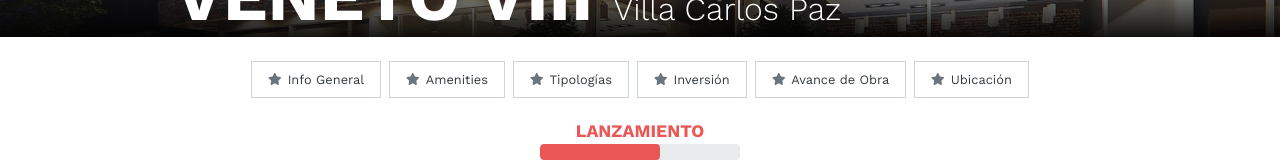
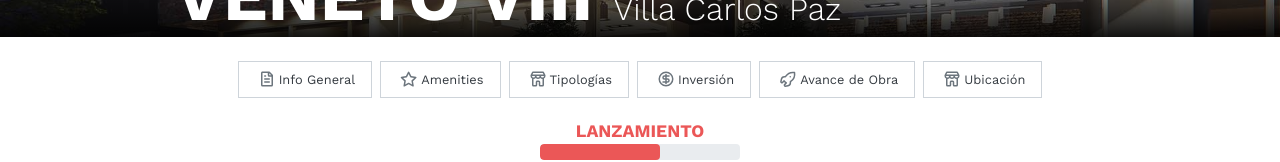
Before and after one commit to wipargentina/constructora-del-valle-web, a Next.js app: page /veneto-8 in a window 1280 px wide. Shown: the part 484-646 px from the top of the page. Built offline with nearby package versions, Linux system fonts and the light colour scheme.

Commit message:
se agregaron los íconos

```diff
--- /dev/null
+++ b/components/icons/IconCurrencyDollar.js
@@ -0,0 +1,13 @@
+import * as React from 'react';
+
+export default function IconCurrencyDollar(props) {
+  return (
+    <svg viewBox='0 0 24 24' width={24} height={24} {...props}>
+      <path
+        fill='currentColor'
+        className='prefix__heroicon-ui'
+        d='M12 22a10 10 0 110-20 10 10 0 010 20zm0-2a8 8 0 100-16 8 8 0 000 16zm1-11v2h1a3 3 0 010 6h-1v1a1 1 0 01-2 0v-1H8a1 1 0 010-2h3v-2h-1a3 3 0 010-6h1V6a1 1 0 012 0v1h3a1 1 0 010 2h-3zm-2 0h-1a1 1 0 100 2h1V9zm2 6h1a1 1 0 000-2h-1v2z'
+      />
+    </svg>
+  );
+}
--- /dev/null
+++ b/components/icons/IconFile.js
@@ -0,0 +1,13 @@
+import * as React from 'react';
+
+export default function IconFile(props) {
+  return (
+    <svg viewBox='0 0 24 24' width={24} height={24} {...props}>
+      <path
+        fill='currentColor'
+        className='prefix__heroicon-ui'
+        d='M6 2h9a1 1 0 01.7.3l4 4a1 1 0 01.3.7v13a2 2 0 01-2 2H6a2 2 0 01-2-2V4c0-1.1.9-2 2-2zm9 2.41V7h2.59L15 4.41zM18 9h-3a2 2 0 01-2-2V4H6v16h12V9zm-2 7a1 1 0 01-1 1H9a1 1 0 010-2h6a1 1 0 011 1zm0-4a1 1 0 01-1 1H9a1 1 0 010-2h6a1 1 0 011 1zm-5-4a1 1 0 01-1 1H9a1 1 0 110-2h1a1 1 0 011 1z'
+      />
+    </svg>
+  );
+}
--- /dev/null
+++ b/components/icons/IconLocation.js
@@ -0,0 +1,12 @@
+import * as React from 'react';
+
+export default function IconLocation(props) {
+  return (
+    <svg viewBox='0 0 24 24' width={24} height={24} {...props}>
+      <path
+        className='prefix__heroicon-ui'
+        d='M5.64 16.36a9 9 0 1112.72 0l-5.65 5.66a1 1 0 01-1.42 0l-5.65-5.66zm11.31-1.41a7 7 0 10-9.9 0L12 19.9l4.95-4.95zM12 14a4 4 0 110-8 4 4 0 010 8zm0-2a2 2 0 100-4 2 2 0 000 4z'
+      />
+    </svg>
+  );
+}
--- /dev/null
+++ b/components/icons/IconRocket.js
@@ -0,0 +1,13 @@
+import * as React from 'react';
+
+export default function IconRocket(props) {
+  return (
+    <svg viewBox='0 0 24 24' width={24} height={24} {...props}>
+      <path
+        fill='currentColor'
+        className='prefix__heroicon-ui'
+        d='M16.21 16.95a5 5 0 01-4.02 4.9l-3.85.77a1 1 0 01-.9-.27l-.71-.7a2 2 0 010-2.83l1.44-1.45a13.17 13.17 0 01-1.42-1.41L5.31 17.4a2 2 0 01-2.83 0l-.7-.7a1 1 0 01-.28-.9l.77-3.86a5 5 0 014.9-4.02h.86a13.07 13.07 0 0112.82-5.47 1 1 0 01.83.83A12.98 12.98 0 0116.2 16.1v.85zm-4.41 2.94a3 3 0 002.41-2.94v-1.4a1 1 0 01.47-.84A11.04 11.04 0 0019.8 4.33 10.98 10.98 0 009.42 9.45a1 1 0 01-.85.47h-1.4a3 3 0 00-2.94 2.4l-.66 3.34.33.33 2.24-2.24a1 1 0 011.52.12 11.08 11.08 0 002.6 2.6 1 1 0 01.12 1.52l-2.24 2.24.33.33 3.33-.67zM15 10a1 1 0 110-2 1 1 0 010 2z'
+      />
+    </svg>
+  );
+}
--- /dev/null
+++ b/components/icons/IconStartLight.js
@@ -0,0 +1,13 @@
+import * as React from 'react';
+
+export default function IconStarLight(props) {
+  return (
+    <svg viewBox='0 0 24 24' width={24} height={24} {...props}>
+      <path
+        fill='currentColor'
+        className='prefix__heroicon-ui'
+        d='M6.1 21.98a1 1 0 01-1.45-1.06l1.03-6.03-4.38-4.26a1 1 0 01.56-1.71l6.05-.88 2.7-5.48a1 1 0 011.8 0l2.7 5.48 6.06.88a1 1 0 01.55 1.7l-4.38 4.27 1.04 6.03a1 1 0 01-1.46 1.06l-5.4-2.85-5.42 2.85zm4.95-4.87a1 1 0 01.93 0l4.08 2.15-.78-4.55a1 1 0 01.29-.88l3.3-3.22-4.56-.67a1 1 0 01-.76-.54l-2.04-4.14L9.47 9.4a1 1 0 01-.75.54l-4.57.67 3.3 3.22a1 1 0 01.3.88l-.79 4.55 4.09-2.15z'
+      />
+    </svg>
+  );
+}
--- /dev/null
+++ b/components/icons/IconStore.js
@@ -0,0 +1,13 @@
+import * as React from 'react';
+
+export default function IconStore(props) {
+  return (
+    <svg viewBox='0 0 24 24' width={24} height={24} {...props}>
+      <path
+        fill='currentColor'
+        className='prefix__heroicon-ui'
+        d='M20 11.46V20a2 2 0 01-2 2h-3a2 2 0 01-2-2v-4h-2v4a2 2 0 01-2 2H6a2 2 0 01-2-2v-8.54A4 4 0 012 8V7a1 1 0 01.1-.45l2-4A1 1 0 015 2h14a1 1 0 01.9.55l2 4c.06.14.1.3.1.45v1a4 4 0 01-2 3.46zM18 12c-1.2 0-2.27-.52-3-1.35a3.99 3.99 0 01-6 0A3.99 3.99 0 016 12v8h3v-4c0-1.1.9-2 2-2h2a2 2 0 012 2v4h3v-8zm2-4h-4a2 2 0 104 0zm-6 0h-4a2 2 0 104 0zM8 8H4a2 2 0 104 0zm11.38-2l-1-2H5.62l-1 2h14.76z'
+      />
+    </svg>
+  );
+}
--- a/components/product/Hero.js
+++ b/components/product/Hero.js
@@ -1,5 +1,5 @@
 import React from 'react';
-import IconStar from '@components/icons/IconStart';
+import IconStar from '@components/icons/IconStar';
 import IconBookmark from '@components/icons/IconBookmark';
 
 export default function Hero(props) {
--- a/components/product/Menu.js
+++ b/components/product/Menu.js
@@ -1,6 +1,11 @@
 import { Link as Scroll } from 'react-scroll';
-import IconStar from '@components/icons/IconStart';
+import IconRocket from '@components/icons/IconRocket';
 import { ProgressBar } from 'react-bootstrap';
+import IconFile from '@components/icons/IconFile';
+import IconStarLight from '@components/icons/IconStartLight';
+import IconStore from '@components/icons/IconStore';
+import IconCurrencyDollar from '@components/icons/IconCurrencyDollar';
+import IconLocation from '@components/icons/IconLocation';
 
 export default function Menu(props) {
   return (
@@ -18,7 +23,7 @@ export default function Menu(props) {
                   duration={599}
                   className='nav-link'
                 >
-                  <IconStar className='icon' />
+                  <IconFile className='icon' />
                   Info General
                 </Scroll>
               </li>
@@ -31,7 +36,7 @@ export default function Menu(props) {
                   duration={599}
                   className='nav-link'
                 >
-                  <IconStar className='icon' />
+                  <IconStarLight className='icon' />
                   Amenities
                 </Scroll>
               </li>
@@ -44,7 +49,7 @@ export default function Menu(props) {
                   duration={599}
                   className='nav-link'
                 >
-                  <IconStar className='icon' />
+                  <IconStore className='icon' />
                   Tipologías
                 </Scroll>
               </li>
@@ -57,7 +62,7 @@ export default function Menu(props) {
                   duration={599}
                   className='nav-link'
                 >
-                  <IconStar className='icon' />
+                  <IconCurrencyDollar className='icon' />
                   Inversión
                 </Scroll>
               </li>
@@ -70,7 +75,7 @@ export default function Menu(props) {
                   duration={599}
                   className='nav-link'
                 >
-                  <IconStar className='icon' />
+                  <IconRocket className='icon' />
                   Avance de Obra
                 </Scroll>
               </li>
@@ -83,7 +88,7 @@ export default function Menu(props) {
                   duration={599}
                   className='nav-link'
                 >
-                  <IconStar className='icon' />
+                  <IconStore className='icon' />
                   Ubicación
                 </Scroll>
               </li>
--- a/styles/components/product/_menu.scss
+++ b/styles/components/product/_menu.scss
@@ -19,15 +19,15 @@
           cursor: pointer;
           .icon {
             color: $gray-600;
-            height: 12px;
-            margin-right: 6px;
+            height: 18px;
+            margin-right: 0px;
           }
           &:hover,
           &.active {
             background-color: $primary;
             color: white;
             .icon {
-              color: $gray-400;
+              color: $gray-200;
             }
           }
         }
```
Also changed, not shown: components/icons/IconStar.js (renamed from components/icons/IconStart.js).
